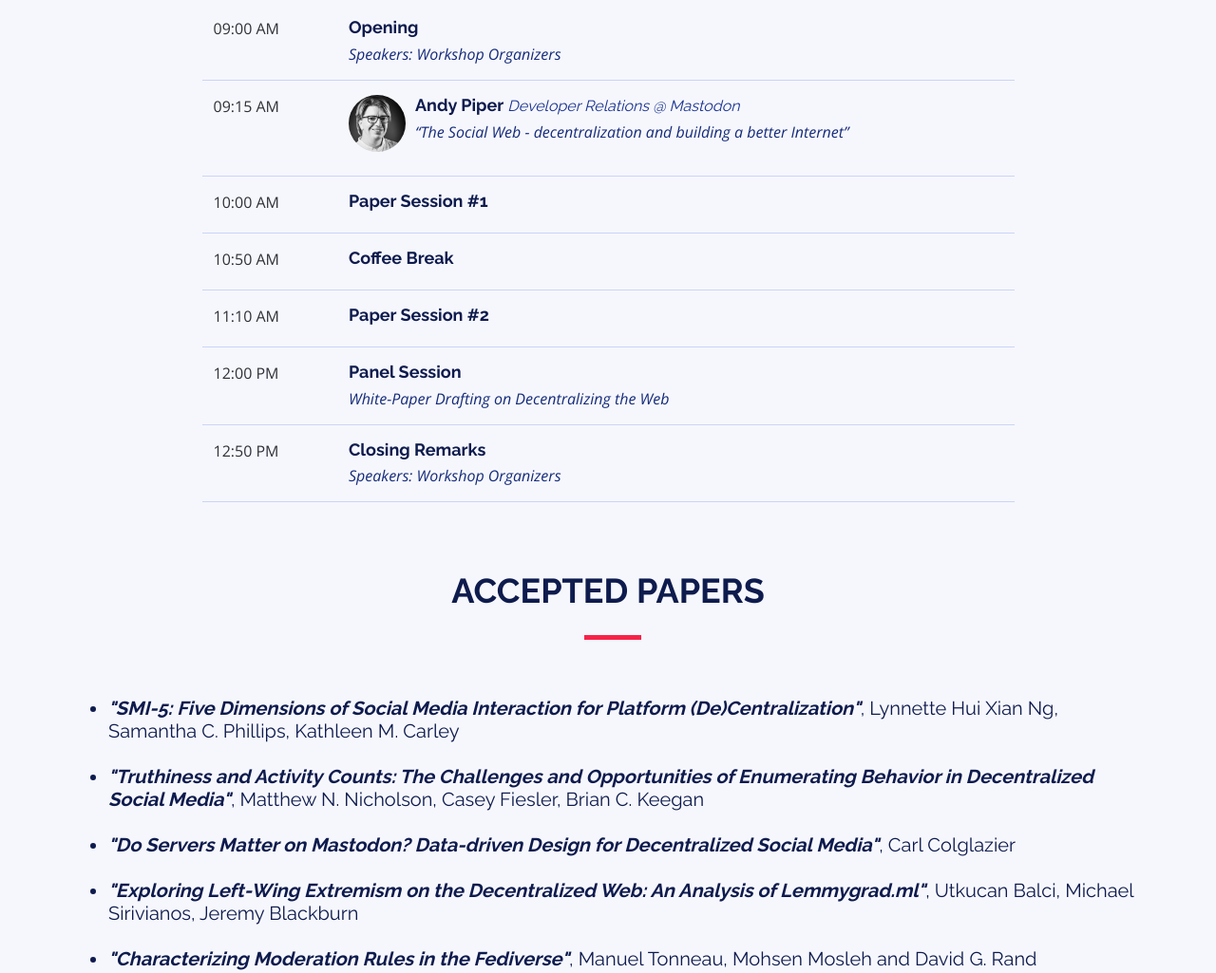
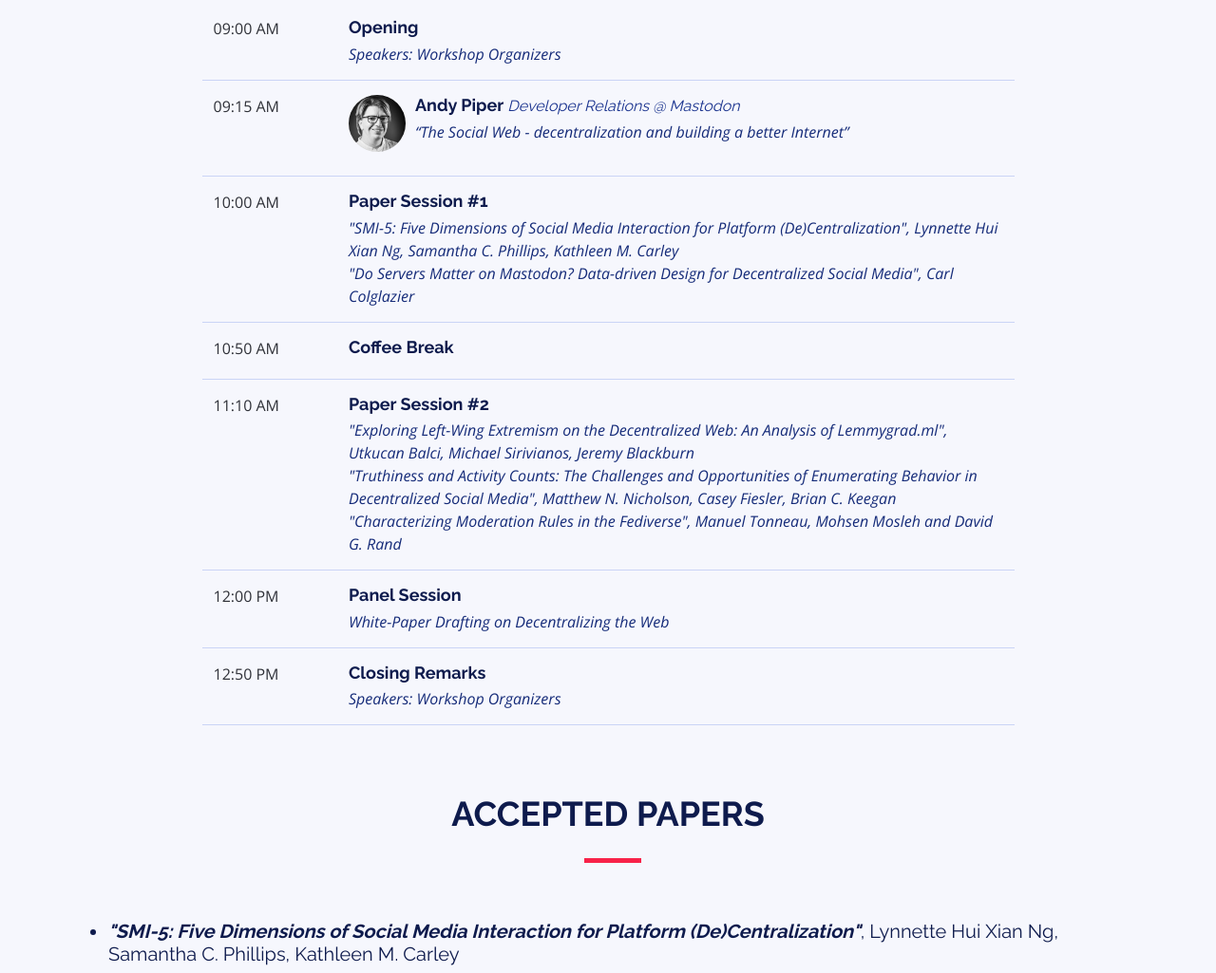
Before and after one commit to deweb-workshop/deweb-workshop.github.io, a plain HTML site: page index.html in a window 1280 px wide. Shown: the part 3610-4635 px from the top of the page at 95% size. Drawn offline with nearby package versions, Linux system fonts and the light colour scheme.

Commit message:
Update index.html

```diff
--- a/index.html
+++ b/index.html
@@ -280,7 +280,8 @@
                   <img src="assets/img/speakers/2.jpg" alt="Paper Session 1">
                 </div> -->
                 <h4>Paper Session #1</h4>
-                <!-- <p>More info on Session 1.</p> -->
+                <p>"SMI-5: Five Dimensions of Social Media Interaction for Platform (De)Centralization", Lynnette Hui Xian Ng, Samantha C. Phillips, Kathleen M. Carley</p>
+                <p>"Do Servers Matter on Mastodon? Data-driven Design for Decentralized Social Media", Carl Colglazier</p>
               </div>
             </div>
 
@@ -301,7 +302,9 @@
                   <img src="assets/img/speakers/4.jpg" alt="Jack Christiansen">
                 </div> -->
                 <h4>Paper Session #2</h4>
-                <!-- <p>More info on Session 2.</p> -->
+                <p>"Exploring Left-Wing Extremism on the Decentralized Web: An Analysis of Lemmygrad.ml", Utkucan Balci, Michael Sirivianos, Jeremy Blackburn</p>
+                <p>"Truthiness and Activity Counts: The Challenges and Opportunities of Enumerating Behavior in Decentralized Social Media", Matthew N. Nicholson, Casey Fiesler, Brian C. Keegan</p>
+                <p>"Characterizing Moderation Rules in the Fediverse", Manuel Tonneau, Mohsen Mosleh and David G. Rand</p>
               </div>
             </div>
 
```
